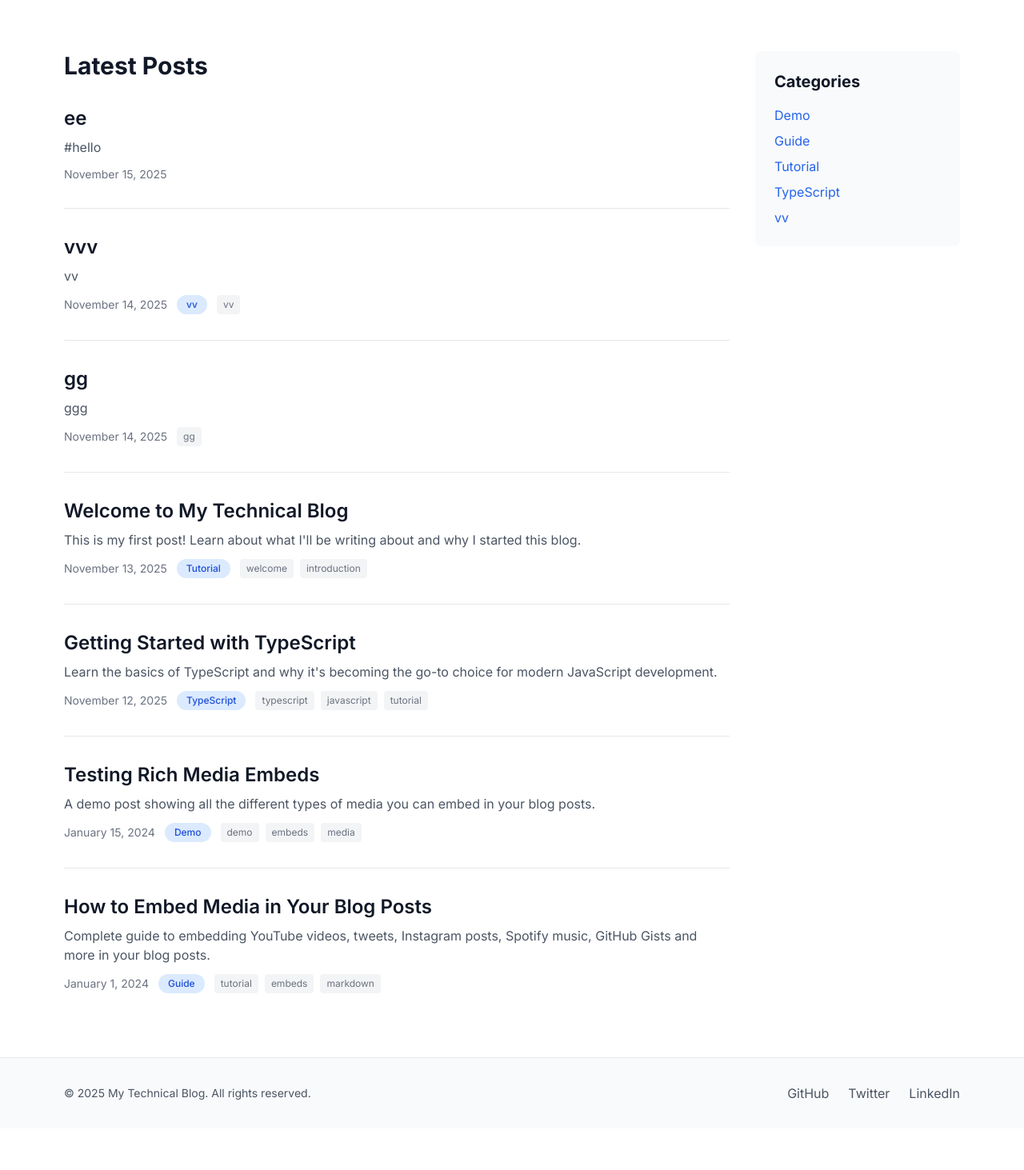
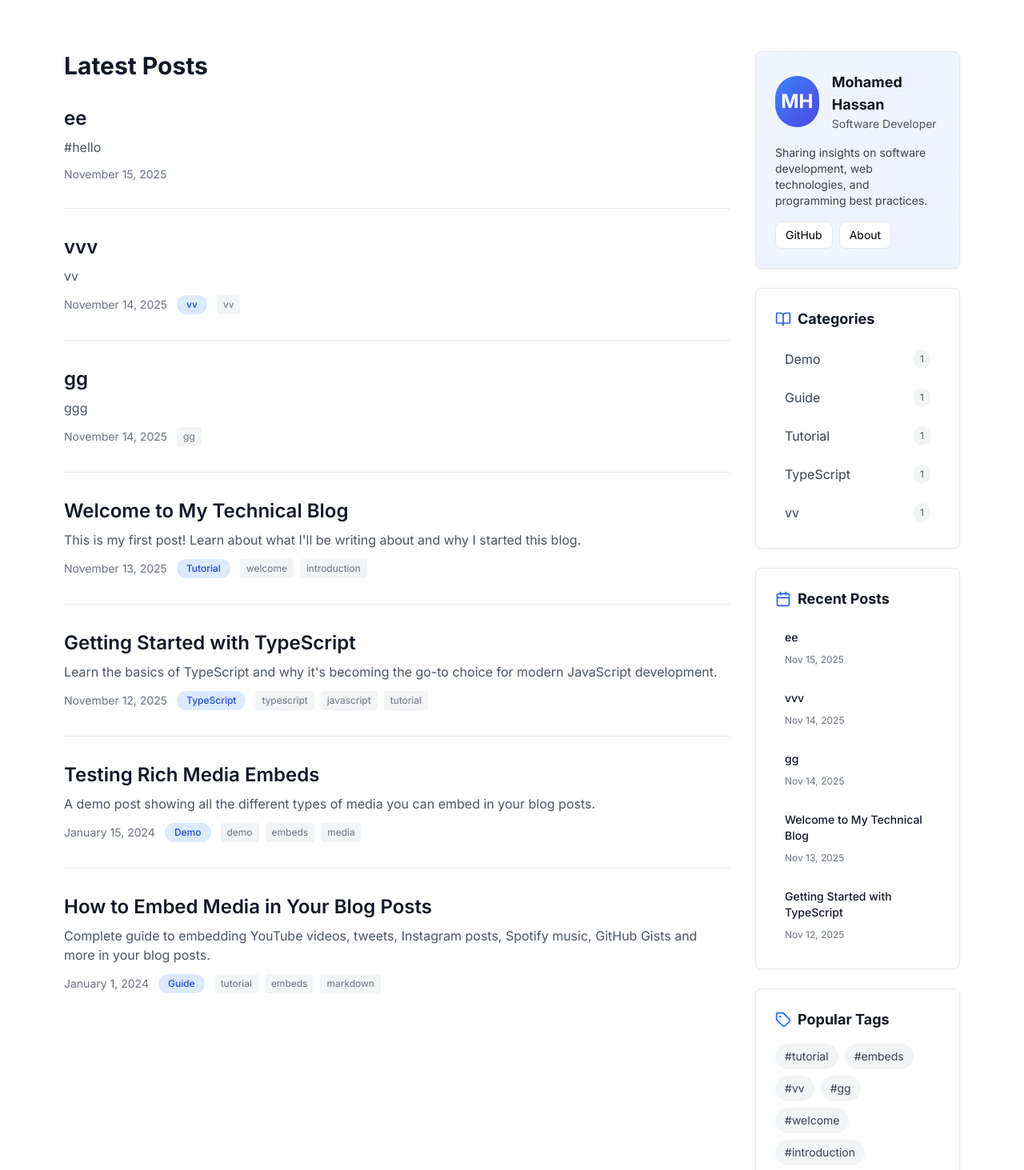
Before and after one commit to muhamadhassan97/blog, a Next.js app: page /blog/ in a window 1280 px wide. Shown: the part 227-1690 px from the top of the page at 80% size. Before the commit the page ends 1638 px from the top, so only its background shows below. Built offline with nearby package versions, Linux system fonts and the light colour scheme.

Commit message:
Add enhanced sidebar with profile, recent posts, popular tags, and related posts

```diff
--- a/app/category/[category]/page.tsx
+++ b/app/category/[category]/page.tsx
@@ -1,6 +1,7 @@
 import Link from 'next/link'
-import { getAllCategories, getPostsByCategory } from '@/lib/posts'
+import { getAllCategories, getPostsByCategory, getAllPosts } from '@/lib/posts'
 import { format } from 'date-fns'
+import Sidebar from '@/components/Sidebar'
 
 export async function generateStaticParams() {
   const categories = getAllCategories()
@@ -12,9 +13,14 @@ export async function generateStaticParams() {
 export default function CategoryPage({ params }: { params: { category: string } }) {
   const category = decodeURIComponent(params.category)
   const posts = getPostsByCategory(category)
+  const allPosts = getAllPosts()
+  const allCategories = getAllCategories()
 
   return (
-    <div className="container mx-auto px-4 py-12 max-w-4xl">
+    <div className="container mx-auto px-4 py-12 max-w-6xl">
+      <div className="grid grid-cols-1 lg:grid-cols-4 gap-8">
+        {/* Main content */}
+        <div className="lg:col-span-3">
           <Link href="/" className="text-blue-600 dark:text-blue-400 hover:text-blue-700 dark:hover:text-blue-300 mb-4 inline-block">
             ← Back to all posts
           </Link>
@@ -54,5 +60,10 @@ export default function CategoryPage({ params }: { params: { category: string }
             ))}
           </div>
         </div>
+
+        {/* Sidebar */}
+        <Sidebar posts={allPosts} categories={allCategories} showProfile={false} />
+      </div>
+    </div>
   )
 }
--- a/app/page.tsx
+++ b/app/page.tsx
@@ -1,6 +1,7 @@
 import Link from 'next/link'
 import { getAllPosts, getAllCategories } from '@/lib/posts'
 import { format } from 'date-fns'
+import Sidebar from '@/components/Sidebar'
 
 export default function Home() {
   const posts = getAllPosts()
@@ -68,25 +69,7 @@ export default function Home() {
         </div>
 
         {/* Sidebar */}
-        <aside className="lg:col-span-1">
-          {categories.length > 0 && (
-            <div className="bg-gray-50 dark:bg-gray-800 rounded-lg p-6 sticky top-4">
-              <h3 className="text-xl font-bold mb-4 text-gray-900 dark:text-white">Categories</h3>
-              <ul className="space-y-2">
-                {categories.map((category) => (
-                  <li key={category}>
-                    <Link
-                      href={`/category/${encodeURIComponent(category)}`}
-                      className="text-blue-600 dark:text-blue-400 hover:text-blue-700 dark:hover:text-blue-300 hover:underline block"
-                    >
-                      {category}
-                    </Link>
-                  </li>
-                ))}
-              </ul>
-            </div>
-          )}
-        </aside>
+        <Sidebar posts={posts} categories={categories} />
       </div>
     </div>
   )
--- a/app/posts/[slug]/page.tsx
+++ b/app/posts/[slug]/page.tsx
@@ -1,10 +1,11 @@
-import { getPostBySlug, getAllPosts } from '@/lib/posts'
+import { getPostBySlug, getAllPosts, getAllCategories } from '@/lib/posts'
 import { format } from 'date-fns'
 import { notFound } from 'next/navigation'
 import Link from 'next/link'
 import LikeButton from '@/components/LikeButton'
 import Comments from '@/components/Comments'
 import EmbedScripts from '@/components/EmbedScripts'
+import Sidebar from '@/components/Sidebar'
 
 export async function generateStaticParams() {
   const posts = getAllPosts()
@@ -15,13 +16,26 @@ export async function generateStaticParams() {
 
 export default function Post({ params }: { params: { slug: string } }) {
   const post = getPostBySlug(params.slug)
+  const allPosts = getAllPosts()
+  const categories = getAllCategories()
 
   if (!post) {
     notFound()
   }
 
+  // Get related posts (same category or tag)
+  const relatedPosts = allPosts
+    .filter(p => p.slug !== params.slug && (
+      p.category === post.category ||
+      p.tags?.some(tag => post.tags?.includes(tag))
+    ))
+    .slice(0, 5)
+
   return (
-    <article className="container mx-auto px-4 py-12 max-w-3xl">
+    <div className="container mx-auto px-4 py-12 max-w-6xl">
+      <div className="grid grid-cols-1 lg:grid-cols-4 gap-8">
+        {/* Main content */}
+        <article className="lg:col-span-3">
           <EmbedScripts />
 
           <header className="mb-8">
@@ -69,5 +83,15 @@ export default function Post({ params }: { params: { slug: string } }) {
           {/* Comments Section */}
           <Comments postSlug={params.slug} />
         </article>
+
+        {/* Sidebar with related posts */}
+        <Sidebar
+          posts={relatedPosts.length > 0 ? relatedPosts : allPosts}
+          categories={categories}
+          showProfile={false}
+          showRecentPosts={true}
+        />
+      </div>
+    </div>
   )
 }
--- /dev/null
+++ b/components/Sidebar.tsx
@@ -0,0 +1,169 @@
+import Link from 'next/link'
+import { Post } from '@/lib/posts'
+import { format } from 'date-fns'
+import { BookOpen, Tag, User, Calendar } from 'lucide-react'
+
+interface SidebarProps {
+  posts?: Post[]
+  categories?: string[]
+  showProfile?: boolean
+  showRecentPosts?: boolean
+}
+
+export default function Sidebar({
+  posts = [],
+  categories = [],
+  showProfile = true,
+  showRecentPosts = true
+}: SidebarProps) {
+  const recentPosts = posts.slice(0, 5)
+
+  // Get all tags from posts
+  const allTags = posts.flatMap(post => post.tags || [])
+  const tagCounts = allTags.reduce((acc, tag) => {
+    acc[tag] = (acc[tag] || 0) + 1
+    return acc
+  }, {} as Record<string, number>)
+  const popularTags = Object.entries(tagCounts)
+    .sort(([, a], [, b]) => b - a)
+    .slice(0, 10)
+    .map(([tag]) => tag)
+
+  return (
+    <aside className="space-y-6">
+      {/* Profile Section */}
+      {showProfile && (
+        <div className="bg-gradient-to-br from-blue-50 to-indigo-50 dark:from-gray-800 dark:to-gray-900 rounded-lg p-6 shadow-sm border border-gray-200 dark:border-gray-700">
+          <div className="flex items-center mb-4">
+            <div className="w-16 h-16 bg-gradient-to-br from-blue-500 to-indigo-600 rounded-full flex items-center justify-center text-white text-2xl font-bold">
+              MH
+            </div>
+            <div className="ml-4">
+              <h3 className="text-lg font-bold text-gray-900 dark:text-white">Mohamed Hassan</h3>
+              <p className="text-sm text-gray-600 dark:text-gray-400">Software Developer</p>
+            </div>
+          </div>
+          <p className="text-sm text-gray-700 dark:text-gray-300 mb-4">
+            Sharing insights on software development, web technologies, and programming best practices.
+          </p>
+          <div className="flex gap-2">
+            <a
+              href="https://github.com/muhamadhassan97"
+              target="_blank"
+              rel="noopener noreferrer"
+              className="text-sm bg-white dark:bg-gray-800 px-3 py-1.5 rounded-lg hover:bg-gray-100 dark:hover:bg-gray-700 transition-colors border border-gray-200 dark:border-gray-600"
+            >
+              GitHub
+            </a>
+            <a
+              href="/about"
+              className="text-sm bg-white dark:bg-gray-800 px-3 py-1.5 rounded-lg hover:bg-gray-100 dark:hover:bg-gray-700 transition-colors border border-gray-200 dark:border-gray-600"
+            >
+              About
+            </a>
+          </div>
+        </div>
+      )}
+
+      {/* Categories */}
+      {categories.length > 0 && (
+        <div className="bg-white dark:bg-gray-800 rounded-lg p-6 shadow-sm border border-gray-200 dark:border-gray-700">
+          <div className="flex items-center mb-4">
+            <BookOpen className="w-5 h-5 text-blue-600 dark:text-blue-400 mr-2" />
+            <h3 className="text-lg font-bold text-gray-900 dark:text-white">Categories</h3>
+          </div>
+          <ul className="space-y-2">
+            {categories.map((category) => (
+              <li key={category}>
+                <Link
+                  href={`/category/${encodeURIComponent(category)}`}
+                  className="flex items-center justify-between text-gray-700 dark:text-gray-300 hover:text-blue-600 dark:hover:text-blue-400 hover:bg-gray-50 dark:hover:bg-gray-700 px-3 py-2 rounded-lg transition-all group"
+                >
+                  <span>{category}</span>
+                  <span className="text-xs bg-gray-100 dark:bg-gray-700 px-2 py-1 rounded-full text-gray-600 dark:text-gray-400 group-hover:bg-blue-100 dark:group-hover:bg-blue-900 group-hover:text-blue-600 dark:group-hover:text-blue-400">
+                    {posts.filter(p => p.category === category).length}
+                  </span>
+                </Link>
+              </li>
+            ))}
+          </ul>
+        </div>
+      )}
+
+      {/* Recent Posts */}
+      {showRecentPosts && recentPosts.length > 0 && (
+        <div className="bg-white dark:bg-gray-800 rounded-lg p-6 shadow-sm border border-gray-200 dark:border-gray-700">
+          <div className="flex items-center mb-4">
+            <Calendar className="w-5 h-5 text-blue-600 dark:text-blue-400 mr-2" />
+            <h3 className="text-lg font-bold text-gray-900 dark:text-white">Recent Posts</h3>
+          </div>
+          <ul className="space-y-3">
+            {recentPosts.map((post) => (
+              <li key={post.slug}>
+                <Link
+                  href={`/posts/${post.slug}`}
+                  className="block hover:bg-gray-50 dark:hover:bg-gray-700 px-3 py-2 rounded-lg transition-all group"
+                >
+                  <h4 className="text-sm font-medium text-gray-900 dark:text-white group-hover:text-blue-600 dark:group-hover:text-blue-400 line-clamp-2 mb-1">
+                    {post.title}
+                  </h4>
+                  <time className="text-xs text-gray-500 dark:text-gray-400">
+                    {format(new Date(post.date), 'MMM d, yyyy')}
+                  </time>
+                </Link>
+              </li>
+            ))}
+          </ul>
+        </div>
+      )}
+
+      {/* Popular Tags */}
+      {popularTags.length > 0 && (
+        <div className="bg-white dark:bg-gray-800 rounded-lg p-6 shadow-sm border border-gray-200 dark:border-gray-700">
+          <div className="flex items-center mb-4">
+            <Tag className="w-5 h-5 text-blue-600 dark:text-blue-400 mr-2" />
+            <h3 className="text-lg font-bold text-gray-900 dark:text-white">Popular Tags</h3>
+          </div>
+          <div className="flex flex-wrap gap-2">
+            {popularTags.map((tag) => (
+              <span
+                key={tag}
+                className="inline-block bg-gray-100 dark:bg-gray-700 hover:bg-blue-100 dark:hover:bg-blue-900 text-gray-700 dark:text-gray-300 hover:text-blue-600 dark:hover:text-blue-400 px-3 py-1.5 rounded-full text-sm cursor-pointer transition-all"
+              >
+                #{tag}
+              </span>
+            ))}
+          </div>
+        </div>
+      )}
+
+      {/* Newsletter / CTA */}
+      <div className="bg-gradient-to-br from-blue-500 to-indigo-600 rounded-lg p-6 shadow-sm text-white">
+        <h3 className="text-lg font-bold mb-2">Stay Updated</h3>
+        <p className="text-sm text-blue-50 mb-4">
+          Get the latest posts delivered right to your inbox.
+        </p>
+        <button className="w-full bg-white text-blue-600 px-4 py-2 rounded-lg font-medium hover:bg-blue-50 transition-all">
+          Subscribe
+        </button>
+      </div>
+
+      {/* Archive */}
+      <div className="bg-white dark:bg-gray-800 rounded-lg p-6 shadow-sm border border-gray-200 dark:border-gray-700">
+        <h3 className="text-lg font-bold text-gray-900 dark:text-white mb-3">Archive</h3>
+        <ul className="space-y-2 text-sm">
+          <li>
+            <Link href="/" className="text-gray-700 dark:text-gray-300 hover:text-blue-600 dark:hover:text-blue-400">
+              All Posts
+            </Link>
+          </li>
+          <li>
+            <Link href="/about" className="text-gray-700 dark:text-gray-300 hover:text-blue-600 dark:hover:text-blue-400">
+              About Me
+            </Link>
+          </li>
+        </ul>
+      </div>
+    </aside>
+  )
+}
```
Lines whose indentation alone changed are shown as unchanged.
